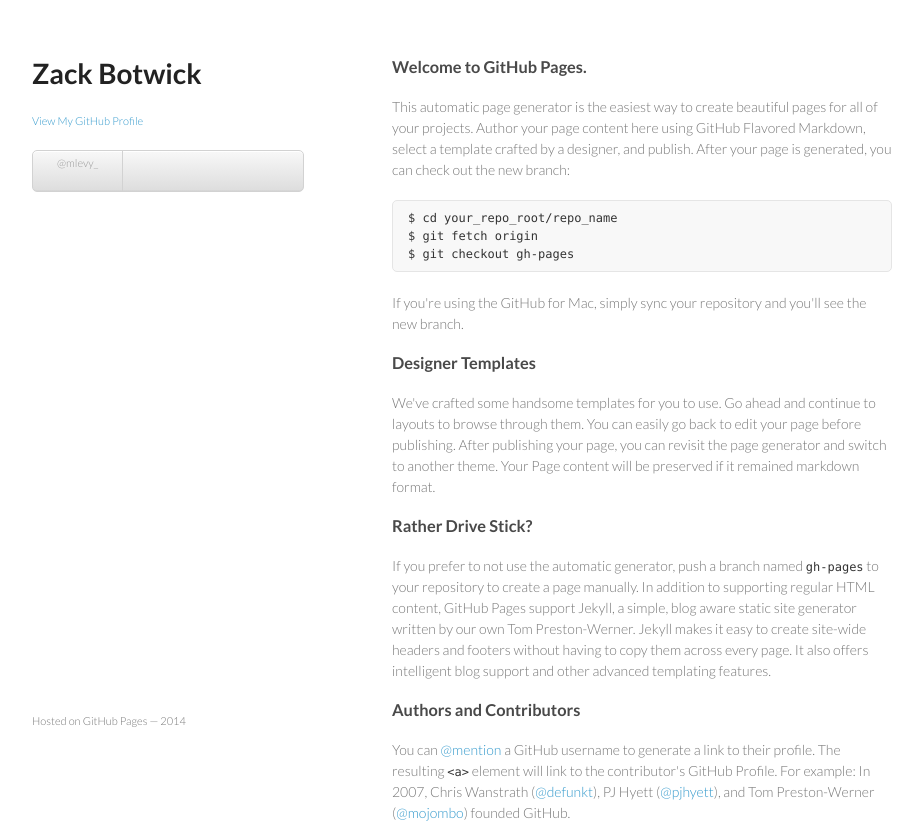
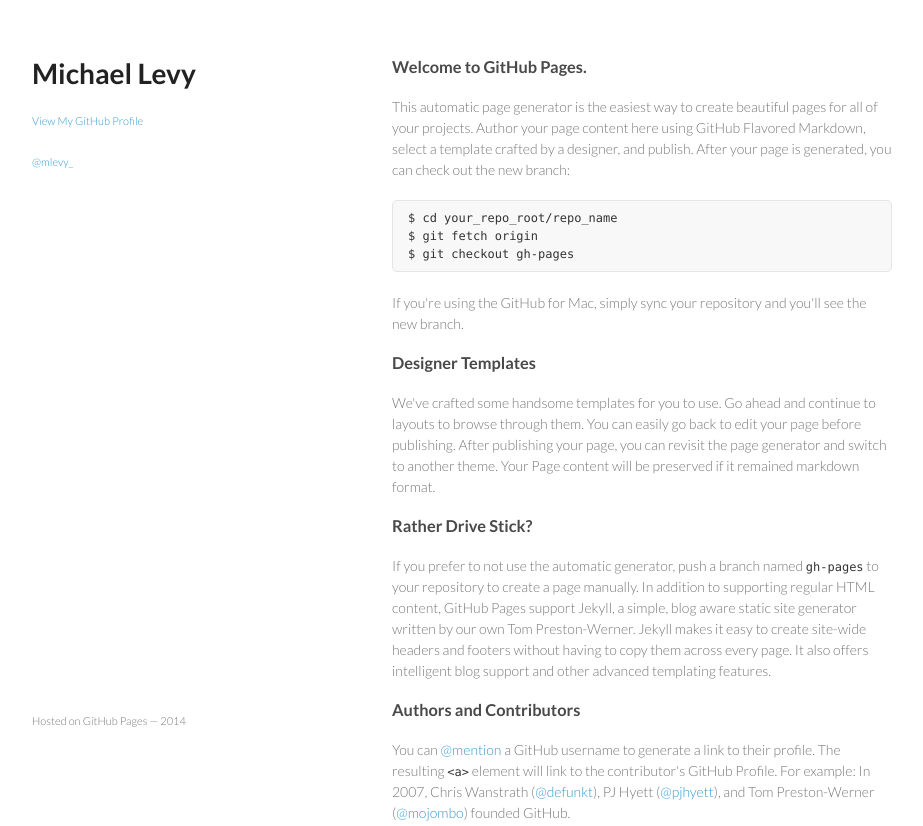
Before and after one commit to emdoubleyouel/emdoubleyouel.github.io, a plain HTML site: page index.html in a window 1280 px wide. Shown: the top 826 px of the page, without its empty margins (178-1101 px from the left). Drawn offline with Linux system fonts and the light colour scheme.

Commit message:
name change

```diff
--- a/index.html
+++ b/index.html
@@ -15,16 +15,12 @@
   <body>
     <div class="wrapper">
       <header>
-        <h1>Zack Botwick</h1>
+        <h1>Michael Levy</h1>
         <p></p>
 
 
         <p class="view"><small><a href="https://github.com/emdoubleyouel">View My GitHub Profile</a></small></p>
-        <ul>
-        <li>
         <p><small><a href="https://twitter.com/mlevy_">@mlevy_</a></small></p>
-        </li>
-        </ul>
       </header>
       <section>
         <h3>
```
